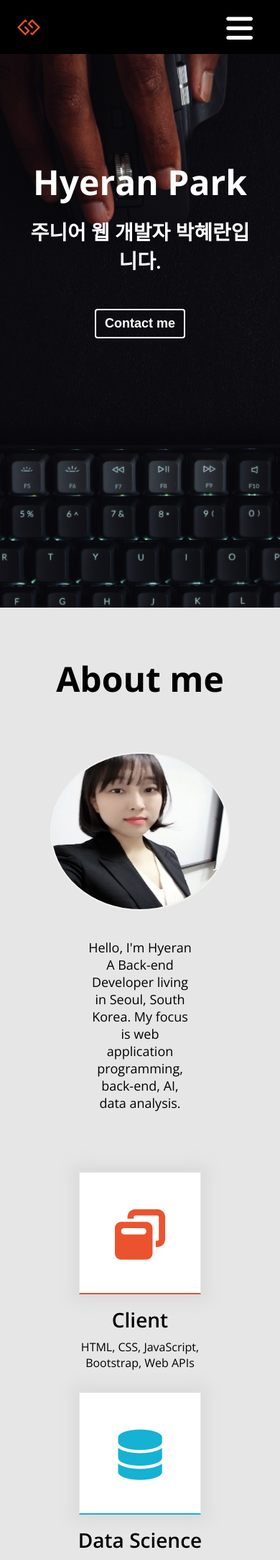
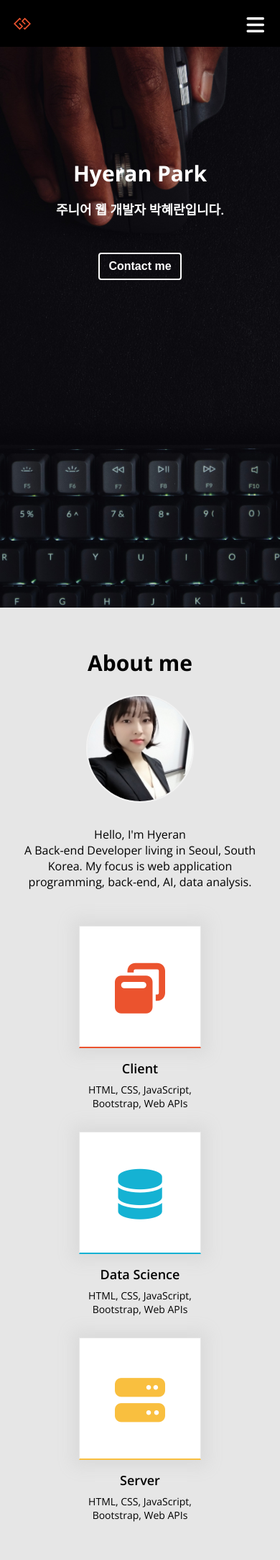
Before and after one commit to hpark3/Web, a PHP site: page / in a window 390 px wide. Shown: the top 2167 px of the page at 72% size. Run offline with PHP 8.4, Linux system fonts and the light colour scheme; some libraries are stand-ins or nearby versions.

Commit message:
final touch

```diff
--- a/main.js
+++ b/main.js
@@ -77,7 +77,9 @@ workBtnContainer.addEventListener('click', (e) => {
 
     //Remove selection from the previous item and select the new one
     const active = document.querySelector('.category__btn.selected');
-    active.classList.remove('selected');
+    if (active != null){
+        active.classList.remove('selected');
+    }  //조건 안주면 에러 -- main.js:80 Uncaught TypeError: Cannot read property 'classList' of null at HTMLDivElement.<anonymous>
     const target =
         e.target.nodeName === 'BUTTON' ? e.target : e.target.parentNode;
         //nodeName이 button이 아니면 부모노드(span의 경우 부모노드가 button)를 target으로 지정
--- a/style.css
+++ b/style.css
@@ -24,6 +24,7 @@
 
     /* Font size */
     --font-large: 48px;
+    --font-toggle: 42px;
     --font-logo: 32px;
     --font-medium: 28px;
     --font-regular: 18px;
@@ -171,7 +172,7 @@ p {
     position: absolute;
     top: 16px;
     right: 32px;
-    font-size: 42px;
+    font-size: var(--font-toggle);
     color: var(--color-white);
     display: none;
 }
@@ -566,12 +574,27 @@ p {
 
 /* For below 768px screen width */
 @media screen and (max-width: 768px){
+    :root{
+        /* font size */
+        --font-large: 30px;
+        --font-toggle: 28px;
+        --font-logo: 24px;
+        --font-medium: 18px;
+        --font-regular: 16px;
+        --font-small: 14px;
+        --font-micro: 12px;
+    }
+
     .navbar__logo{
         display: block;
+        padding-left: 3px;
     }
 
     .navbar__toggle-btn{
         display: block;
+        top: 16px;
+        right: 16px;
+        padding-top: 4px;
     }
 
     #navbar{
@@ -597,27 +620,40 @@ p {
         z-index: 1;
     }
 
+    .section{
+        padding: 16px;
+        padding-top: 40px;
+    }
+
+    .about__wrapper{
+        flex-direction: column;
+        margin: 8px;
+    }
+
     .about__intro{
         flex-direction: column;
         align-items: center;
+        margin: 0;
+    }
+
+    .my__avatar{
+        width: 150px;
+        height: 150px;
+        margin: 8px;
     }
 
     .about__text{
         border-left: none;
-        margin-left: 0px;
+        margin: 16px 0 16px 0;
         padding-left: 0px;
         text-align: center;
-        /* background-color: var(--color-white); */
-    }
-
-    .my__avatar{
-        width: 250px;
-        height: 220px;
-        margin: 30px;
+        order: 1;
     }
 
     .about__majors{
         flex-direction: column;
+        margin-top: 30px;
+        margin-bottom: 0px;
     }
 
     .major{
```
Also changed, not shown: other parts of style.css (+29 -3 lines), index.html (+4 -4 lines).
